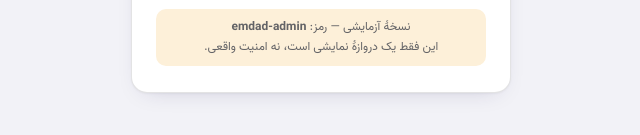
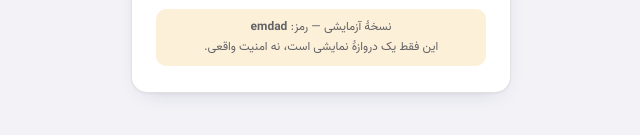
Before and after one commit to emdad-ox/shop-design, a website: page panel/index.html in a window 1280 px wide. Shown: the part 497-632 px from the top of the page, 319-959 px from the left. Drawn offline with Linux system fonts and the light colour scheme.

Commit message:
panel: change admin password to emdad (#3)
* panel: add تکنسین‌ها section — manage technicians and assign a confirmed order to one for delivery

Co-Authored-By: Claude Sonnet 5.5 <noreply@anthropic.com>
Claude-Session: https://claude.ai/code/session_01CTV7TYgCK6UFBZSgLD3YNJ

* panel: change admin password to emdad

Co-Authored-By: Claude Sonnet 5.5 <noreply@anthropic.com>
Claude-Session: https://claude.ai/code/session_01CTV7TYgCK6UFBZSgLD3YNJ

---------

Co-authored-by: Claude <noreply@anthropic.com>

```diff
--- a/panel/index.html
+++ b/panel/index.html
@@ -227,7 +227,7 @@ button.row{cursor:pointer} button.row:hover{background:var(--sur2)}
    Sign-in is a client-side demo gate, NOT real security; a production admin needs
    server-side authentication.
    ===================================================================================== */
-const API = '../api', LOCAL = 'emdad-prototype:db', ADMIN_PASS = 'emdad-admin';
+const API = '../api', LOCAL = 'emdad-prototype:db', ADMIN_PASS = 'emdad';
 const COLS = ['users','sessions','carts','wishlists','addressBooks','orders','payments','serviceRequests','products','services','activity','technicians'];
 const CATS = { cyl: 'کپسول طبی', dev: 'دستگاه‌ها', acc: 'لوازم جانبی' };
 const ARTS = { cyl: 'کپسول', dev: 'دستگاه', mano: 'مانومتر', mask: 'ماسک' };
```
Also changed, not shown: README.md.
